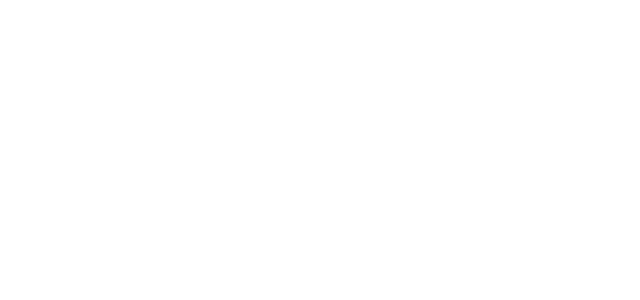
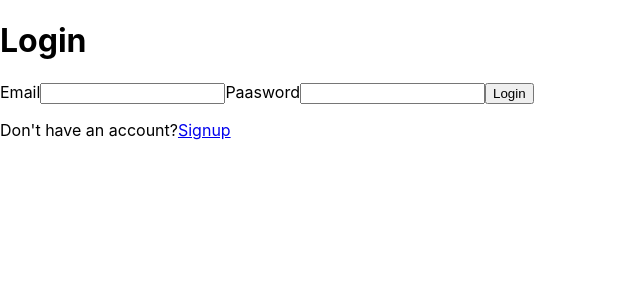
Before and after one commit to mahimagupta24/social-media-app, a React (Create React App) app: page /login in a window 1280 px wide. Before the commit this address had no page. Shown: the top 300 px of the page, without its empty margins (0-640 px from the left). Built offline with nearby package versions, Linux system fonts and the light colour scheme; what miragejs would draw is missing.

Commit message:
add login functionality

```diff
--- a/src/App.js
+++ b/src/App.js
@@ -1,5 +1,6 @@
 import { Routes, Route } from "react-router-dom";
 import Signup from "./pages/Auth/Signup";
+import Login from "./pages/Auth/Login";
 
 function App() {
   return (
@@ -7,6 +8,7 @@
       <Routes>
         <Route path="/"/>
         <Route path ="/signup"element={<Signup/>}/>
+        <Route path ="/login"element={<Login/>}/>
       </Routes>
     </div>
   );
--- a/src/contexts/AuthContext.js
+++ b/src/contexts/AuthContext.js
@@ -48,5 +48,5 @@
     }
   }
 
-  return <AuthContext.Provider value={{signupHandler}}>{children}</AuthContext.Provider>;
+  return <AuthContext.Provider value={{signupHandler,loginHandler}}>{children}</AuthContext.Provider>;
 }
--- a/src/pages/Auth/Login.js
+++ b/src/pages/Auth/Login.js
@@ -1,13 +1,25 @@
+import { useContext } from "react";
 import { useState } from "react";
+import { useNavigate } from "react-router";
+import { Link } from "react-router-dom";
+import { AuthContext } from "../../contexts/AuthContext";
 
 export default function Login() {
-  const [loginDetails, setLoginDetails] = useState({});
+  const { loginHandler } = useContext(AuthContext);
+  const [loginDetails, setLoginDetails] = useState({ email: "", password: "" });
+
+  const onLoginSubmitHandler = (e) => {
+    e.preventDefault();
+    loginHandler(loginDetails);
+    setLoginDetails({ email: "", password: "" });
+  };
   return (
     <div>
       <h1>Login</h1>
-      <form>
+      <form onSubmit={onLoginSubmitHandler}>
         <label>Email</label>
         <input
+          value={loginDetails.email}
           type="email"
           onChange={(e) =>
             setLoginDetails({ ...loginDetails, email: e.target.value })
@@ -15,13 +27,18 @@
         />
         <label>Paasword</label>
         <input
+          value={loginDetails.password}
           type="password"
           onChange={(e) =>
             setLoginDetails({ ...loginDetails, password: e.target.value })
           }
         />
-        <button>Login</button>
-        <p>Don't have an account?<span>Signup</span></p>
+        <button type="submit" onClick={() => loginHandler(loginDetails)}>
+          Login
+        </button>
+        <p>
+          Don't have an account?<Link to="/signup">Signup</Link>
+        </p>
       </form>
     </div>
   );
--- a/src/pages/Auth/Signup.js
+++ b/src/pages/Auth/Signup.js
@@ -1,8 +1,9 @@
 import { useContext, useState } from "react";
 import { AuthContext } from "../../contexts/AuthContext";
+import { Link } from "react-router-dom";
 
 export default function Signup() {
-    const {signupHandler}=useContext(AuthContext)
+  const { signupHandler } = useContext(AuthContext);
   const [signupDetails, setSignupDetails] = useState({
     firstName: "",
     lastName: "",
@@ -10,28 +11,37 @@
     password: "",
   });
 
-  const onSubmitHandler = (e)=>{
-    e.preventDefault()
-    signupHandler(signupDetails)
-  }
+  const onSubmitHandler = (e) => {
+    e.preventDefault();
+
+    signupHandler(signupDetails);
+    setSignupDetails({firstName: "",
+    lastName: "",
+    email: "",
+    password: "",})
+  };
   return (
     <div>
-       <h1> Signup</h1>
+      <h1> Signup</h1>
       <form onSubmit={onSubmitHandler}>
         <label>First name</label>
         <input
+          value={signupDetails.firstName}
           onChange={(e) =>
             setSignupDetails({ ...signupDetails, firstName: e.target.value })
           }
         />
         <label>Last name</label>
         <input
+          value={signupDetails.lastName}
           onChange={(e) =>
             setSignupDetails({ ...signupDetails, lastName: e.target.value })
           }
         />
         <label>Email</label>
         <input
+          value={signupDetails.email}
+
           type="email"
           onChange={(e) =>
             setSignupDetails({ ...signupDetails, email: e.target.value })
@@ -40,12 +50,15 @@
         <label>Password</label>
         <input
           type="password"
+          value={signupDetails.password}
           onChange={(e) =>
             setSignupDetails({ ...signupDetails, password: e.target.value })
           }
         />
-        <button onClick={signupHandler(signupDetails)}>Create account</button>
-        <p>Already have an account?<span>Login</span></p>
+        <button type="submit" onClick={()=>signupHandler(signupDetails)}>Create account</button>
+        <p>
+          Already have an account?<Link to="/login">Login</Link>
+        </p>
       </form>
     </div>
   );
```
